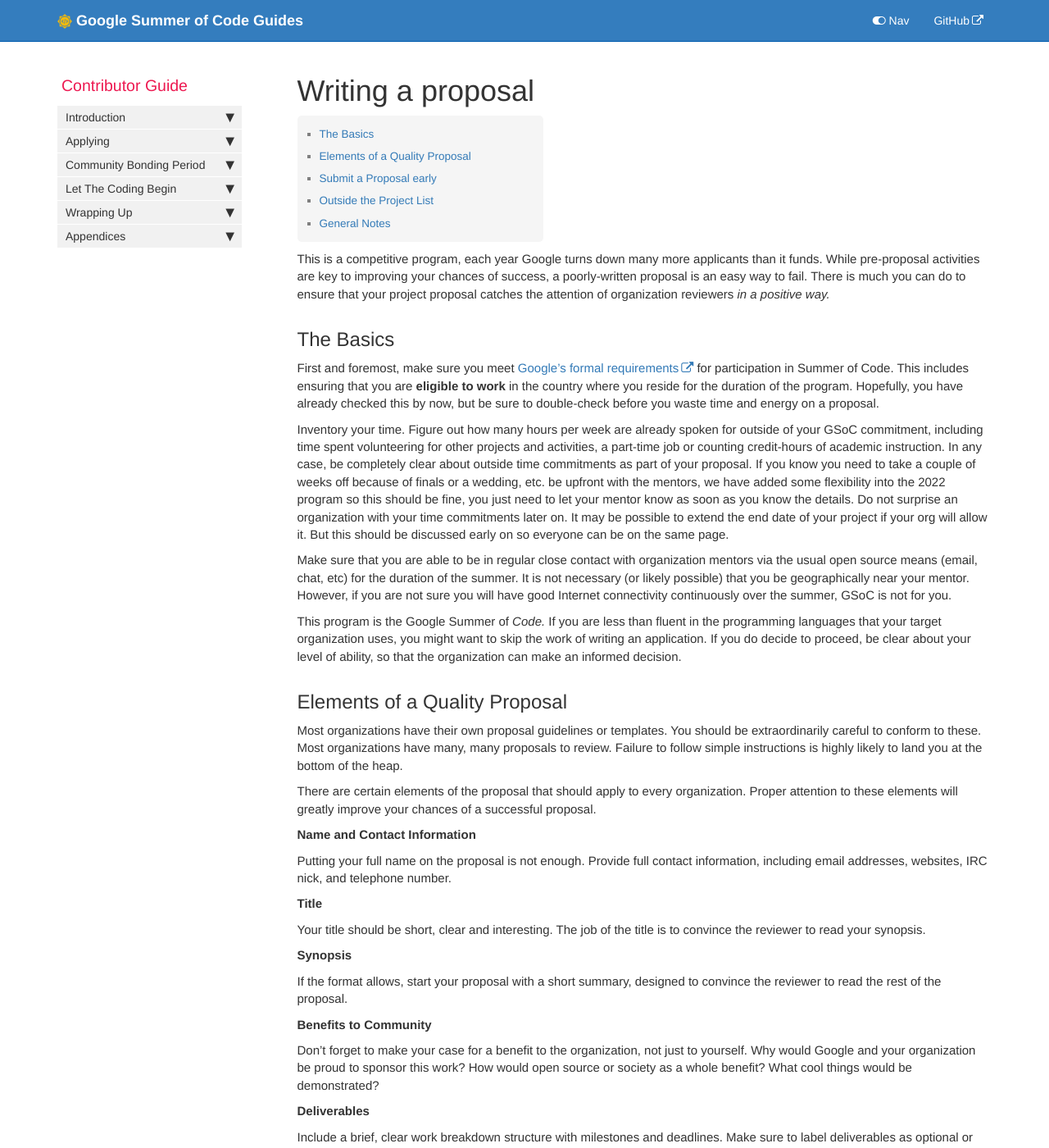
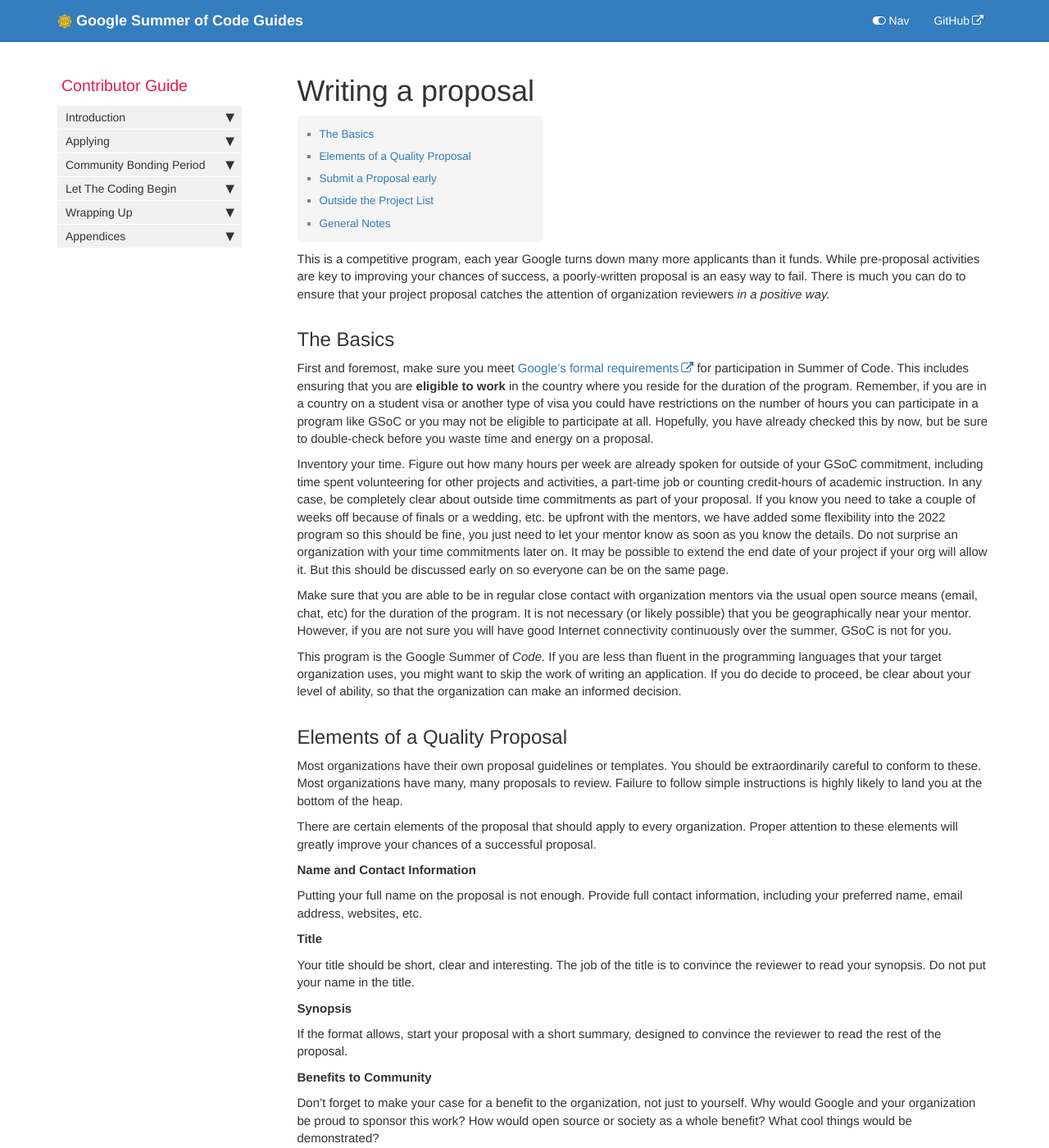
Before and after one commit to google/gsocguides, a Jekyll site: the page built from pages/student/06-writing_a_proposal.md, in a window 1280 px wide and 1400 px high. Shown: the whole window at 82% size. Built offline with Jekyll 4.4.1, drawn with Linux system fonts in a browser that asks for light colours.

Commit message:
Update 06-writing_a_proposal.md
few additional notes for '23

```diff
--- a/pages/student/06-writing_a_proposal.md
+++ b/pages/student/06-writing_a_proposal.md
@@ -10,11 +10,11 @@ This is a competitive program, each year Google turns down many more applicants
 
 ## The Basics
 
-First and foremost, make sure you meet [Google's formal requirements](https://summerofcode.withgoogle.com/rules#:~:text=for%20the%20duration%20of%20the%20Program%2C%20be%20eligible%20to%20work%20in%20the%20country%20in%20which%20they%20reside%3B%20and) for participation in Summer of Code. This includes ensuring that you are **eligible to work** in the country where you reside for the duration of the program. Hopefully, you have already checked this by now, but be sure to double-check before you waste time and energy on a proposal.
+First and foremost, make sure you meet [Google's formal requirements](https://summerofcode.withgoogle.com/rules#:~:text=for%20the%20duration%20of%20the%20Program%2C%20be%20eligible%20to%20work%20in%20the%20country%20in%20which%20they%20reside%3B%20and) for participation in Summer of Code. This includes ensuring that you are **eligible to work** in the country where you reside for the duration of the program. Remember, if you are in a country on a student visa or another type of visa you could have restrictions on the number of hours you can participate in a program like GSoC or you may not be eligible to participate at all. Hopefully, you have already checked this by now, but be sure to double-check before you waste time and energy on a proposal.
 
 Inventory your time. Figure out how many hours per week are already spoken for outside of your GSoC commitment, including time spent volunteering for other projects and activities, a part-time job or counting credit-hours of academic instruction. In any case, be completely clear about outside time commitments as part of your proposal. If you know you need to take a couple of weeks off because of finals or a wedding, etc. be upfront with the mentors, we have added some flexibility into the 2022 program so this should be fine, you just need to let your mentor know as soon as you know the details. Do not surprise an organization with your time commitments later on. It may be possible to extend the end date of your project if your org will allow it. But this should be discussed early on so everyone can be on the same page.
 
-Make sure that you are able to be in regular close contact with organization mentors via the usual open source means (email, chat, etc) for the duration of the summer. It is not necessary (or likely possible) that you be geographically near your mentor. However, if you are not sure you will have good Internet connectivity continuously over the summer, GSoC is not for you.
+Make sure that you are able to be in regular close contact with organization mentors via the usual open source means (email, chat, etc) for the duration of the program. It is not necessary (or likely possible) that you be geographically near your mentor. However, if you are not sure you will have good Internet connectivity continuously over the summer, GSoC is not for you.
 
 This program is the Google Summer of _Code._ If you are less than fluent in the programming languages that your target organization uses, you might want to skip the work of writing an application. If you do decide to proceed, be clear about your level of ability, so that the organization can make an informed decision.
 
@@ -26,11 +26,11 @@ There are certain elements of the proposal that should apply to every organizati
 
 **Name and Contact Information**
 
-Putting your full name on the proposal is not enough. Provide full contact information, including email addresses, websites, IRC nick, and telephone number.
+Putting your full name on the proposal is not enough. Provide full contact information, including your preferred name, email address, websites, etc.
 
 **Title**
 
-Your title should be short, clear and interesting. The job of the title is to convince the reviewer to read your synopsis.
+Your title should be short, clear and interesting. The job of the title is to convince the reviewer to read your synopsis. Do not put your name in the title.
 
 **Synopsis**
 
```
